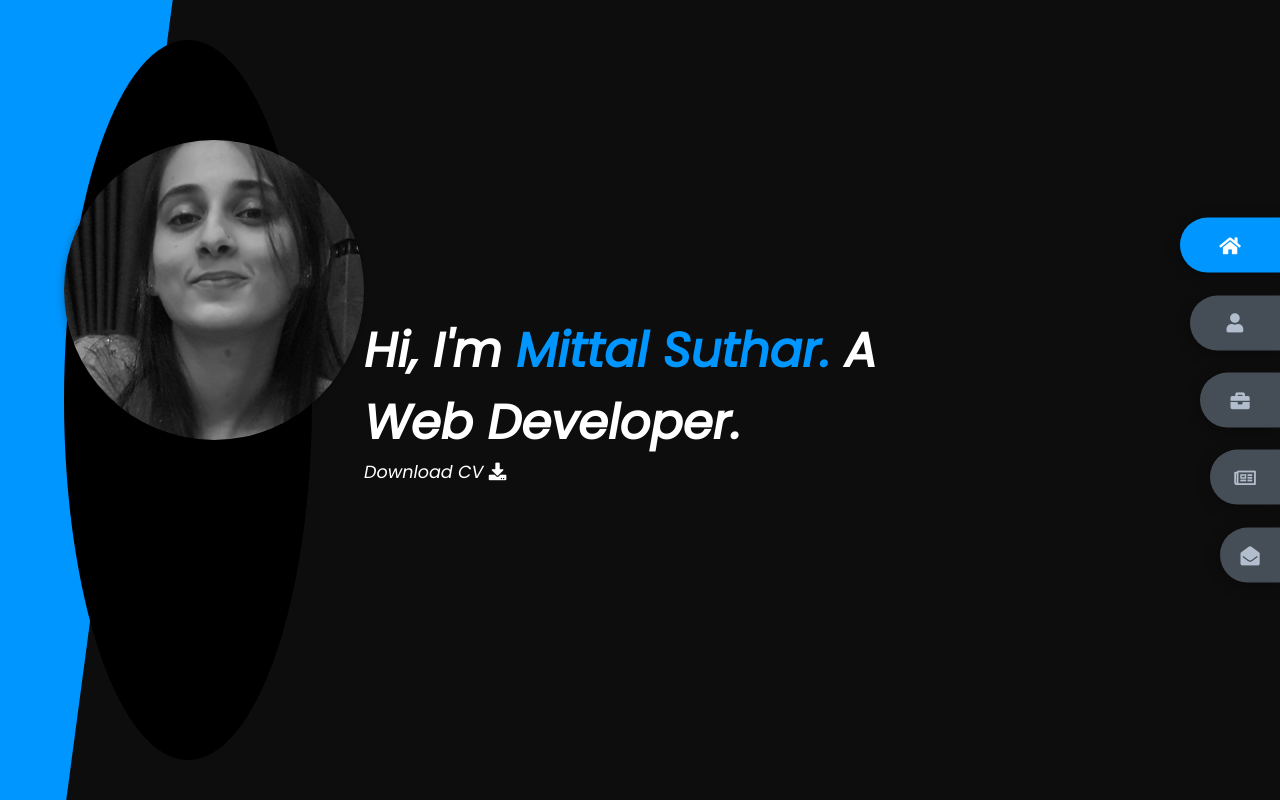
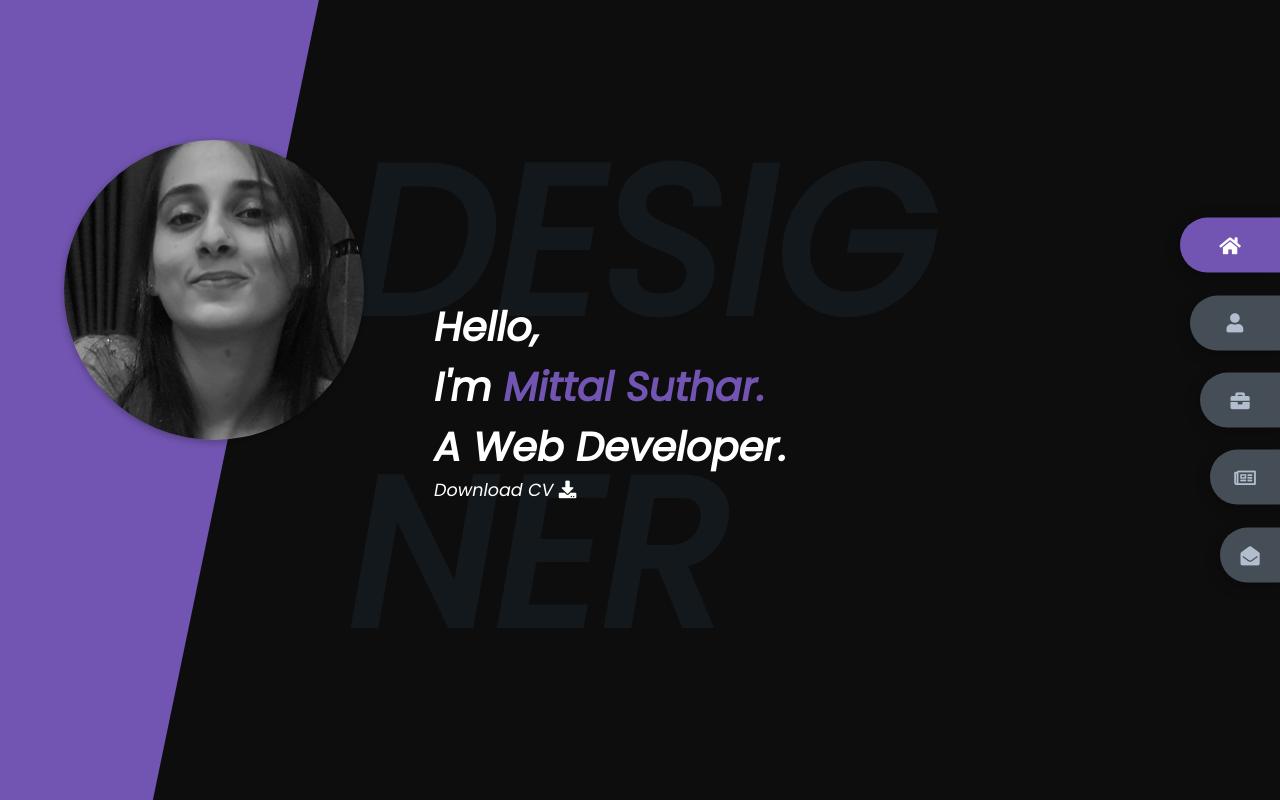
Before and after one commit to mittals21/Portfolio, a plain HTML site: page index.html in a window 1280 px wide. Drawn offline with Linux system fonts and the light colour scheme.

Commit message:
2nd commit

```diff
--- a/index.html
+++ b/index.html
@@ -7,13 +7,15 @@
     <title>Portfolio</title>
     <link rel="stylesheet" href="styles/style.css">
     <link rel="preconnect" href="https://fonts.googleapis.com">
-<link rel="preconnect" href="https://fonts.gstatic.com" crossorigin>
-<link href="https://fonts.googleapis.com/css2?family=Poppins:ital@1&display=swap" rel="stylesheet">
-<link rel="stylesheet" href="https://cdnjs.cloudflare.com/ajax/libs/font-awesome/5.15.4/css/all.min.css" integrity="sha512-1ycn6IcaQQ40/MKBW2W4Rhis/DbILU74C1vSrLJxCq57o941Ym01SwNsOMqvEBFlcgUa6xLiPY/NS5R+E6ztJQ==" crossorigin="anonymous" referrerpolicy="no-referrer" />
+    <link rel="preconnect" href="https://fonts.gstatic.com" crossorigin>
+    <link href="https://fonts.googleapis.com/css2?family=Poppins:ital@1&display=swap" rel="stylesheet">
+    <link rel="stylesheet" href="https://cdnjs.cloudflare.com/ajax/libs/font-awesome/5.15.4/css/all.min.css" integrity="sha512-1ycn6IcaQQ40/MKBW2W4Rhis/DbILU74C1vSrLJxCq57o941Ym01SwNsOMqvEBFlcgUa6xLiPY/NS5R+E6ztJQ==" crossorigin="anonymous" referrerpolicy="no-referrer" />
 
 </head>
 <body class="main-content">
+    <!-- <h1><span class="bg-text">DESIGNER</span></h1> -->
     <header class="section sec1 header active" id="home">
+        <h1><span class="bg-text">DESIG<br>NER</span></h1>
         <div class="header-content">
             <div class="left-header">
                 <div class="h-shape"></div>
@@ -23,9 +25,10 @@
             </div>
             <div class="right-header">
                 <h1 class="name">
-                    Hi, I'm <span>Mittal Suthar.</span>
-                    A Web Developer.
+                    Hello, <br>I'm <span>Mittal Suthar.</span>
+
                 </h1>
+                <h1 class="name">A Web Developer.</h1>
                 <!-- <p>Lorem, ipsum dolor sit amet consectetur adipisicing elit. Explicabo eum impedit dolorem fugit accusantium cupiditate nemo in itaque pariatur veniam, iste sequi. Laborum quisquam sed voluptatum illum facilis fugit molestiae velit dolor voluptatibus rem.</p> -->
                 <a href="" class="main-btn">
                     <span class="btn-text">Download CV</span>
--- a/styles/style.scss
+++ b/styles/style.scss
@@ -8,7 +8,7 @@
 
 :root{
     --color-primary: #0e0d0d;
-    --color-secondary: #0096FF;
+    --color-secondary: #7255b2;
     --color-white: #FFFFFF;
     --color-black: #000;
     --color-grey0: #f8f8f8;
@@ -44,6 +44,20 @@ header{
     height: 100vh;
     color: var(--color-white);
     overflow: hidden;
+}
+
+.bg-text{
+    position: absolute;
+    top: 50%;
+    left: 50%;
+    // color: var(--color-grey-5);
+    color: var(--color-grey-6);
+    transition: all 0.4s ease-in-out;
+    z-index: -2;
+    transform: translate(-50%, -50%);
+    font-weight: 800;
+    font-size: 13rem;
+    align-self: auto;
 }
 
 section{
@@ -162,6 +176,7 @@ section{
 
 /*Header content*/
 .header-content{
+    gap: 70px;
     display: flex;
     grid-template-columns: repeat(2, 1fr);
     height: 100%;
@@ -171,14 +186,14 @@ section{
         position: relative;
         .h-shape{
             transition: all .4s ease-in-out;
-            width: 65%;
+            width: 120%;
             height: 100%;
             background-color: var(--color-secondary);
             position: absolute;
             left: 0;
             top: 0;
             z-index: -1;
-            clip-path: polygon(0 0, 73% 0, 28% 100%, 0% 100%);
+            clip-path: polygon(0 0, 73% 0, 35% 100%, 0% 100%);
 
         }
         .image{
@@ -187,7 +202,7 @@ section{
             width: 68%;
             height: 90%;
             margin-left: 4rem;
-            background-color: var(--color-black);
+            // background-color: var(--color-black);
             transition: all .4s ease-in-out;
             img{
                 // width: 100%;
@@ -216,12 +231,9 @@ section{
         justify-content: center;
         padding-right: 18rem;
         .name {
-            font-size: 3rem;
+            font-size: 2.5rem;
             span { color: var(--color-secondary); }
         }
-        p {
-            margin: 1.5rem 0;
-            line-height: 2rem;
-        }
+
     }
 }
```
Also changed, not shown: styles/style.css, 1 other file.
